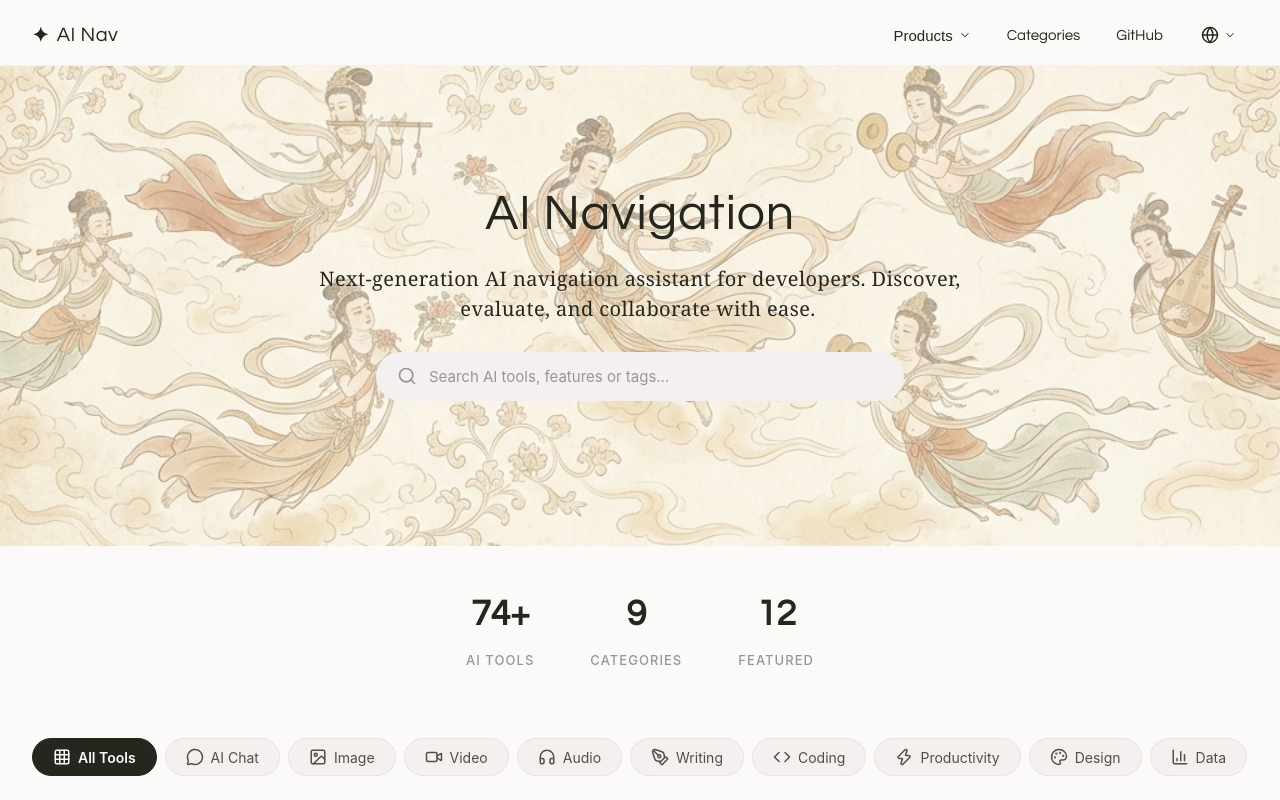
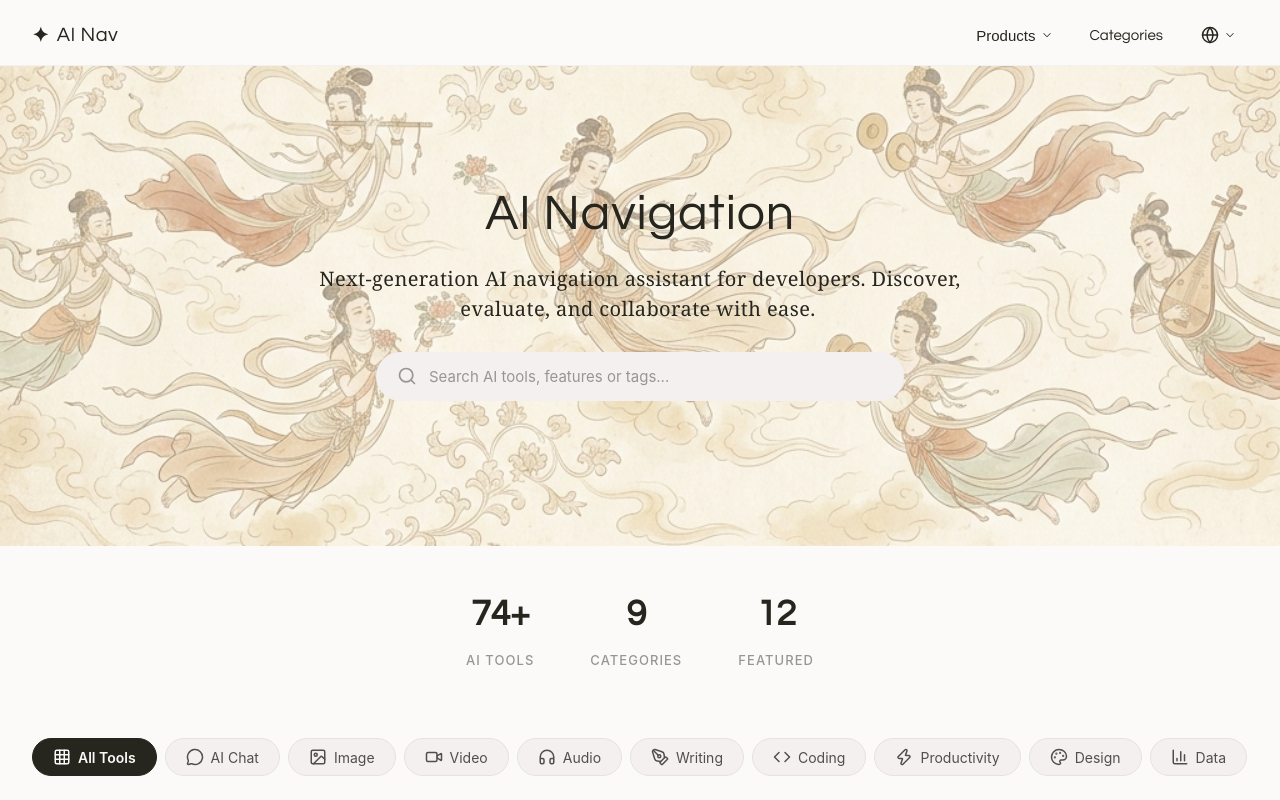
Before and after one commit to JuiChao/ai-nav, a Next.js app: page / in a window 1280 px wide. Shown: the top 800 px of the page. Built offline with nearby package versions, Linux system fonts and the light colour scheme.

Commit message:
style: remove github link and redesign favicon to match site theme

```diff
--- a/src/components/Header.tsx
+++ b/src/components/Header.tsx
@@ -50,10 +50,6 @@ function Header({ totalCount }: { totalCount: number }) {
 
             <a className="header__nav-link" href="#category-nav">
               {t('stats.categories')}
-            </a>
-
-            <a className="header__nav-link" href="https://github.com" target="_blank" rel="noreferrer noopener">
-              GitHub
             </a>
           </nav>
 
```
Also changed, not shown: public/favicon.svg.
